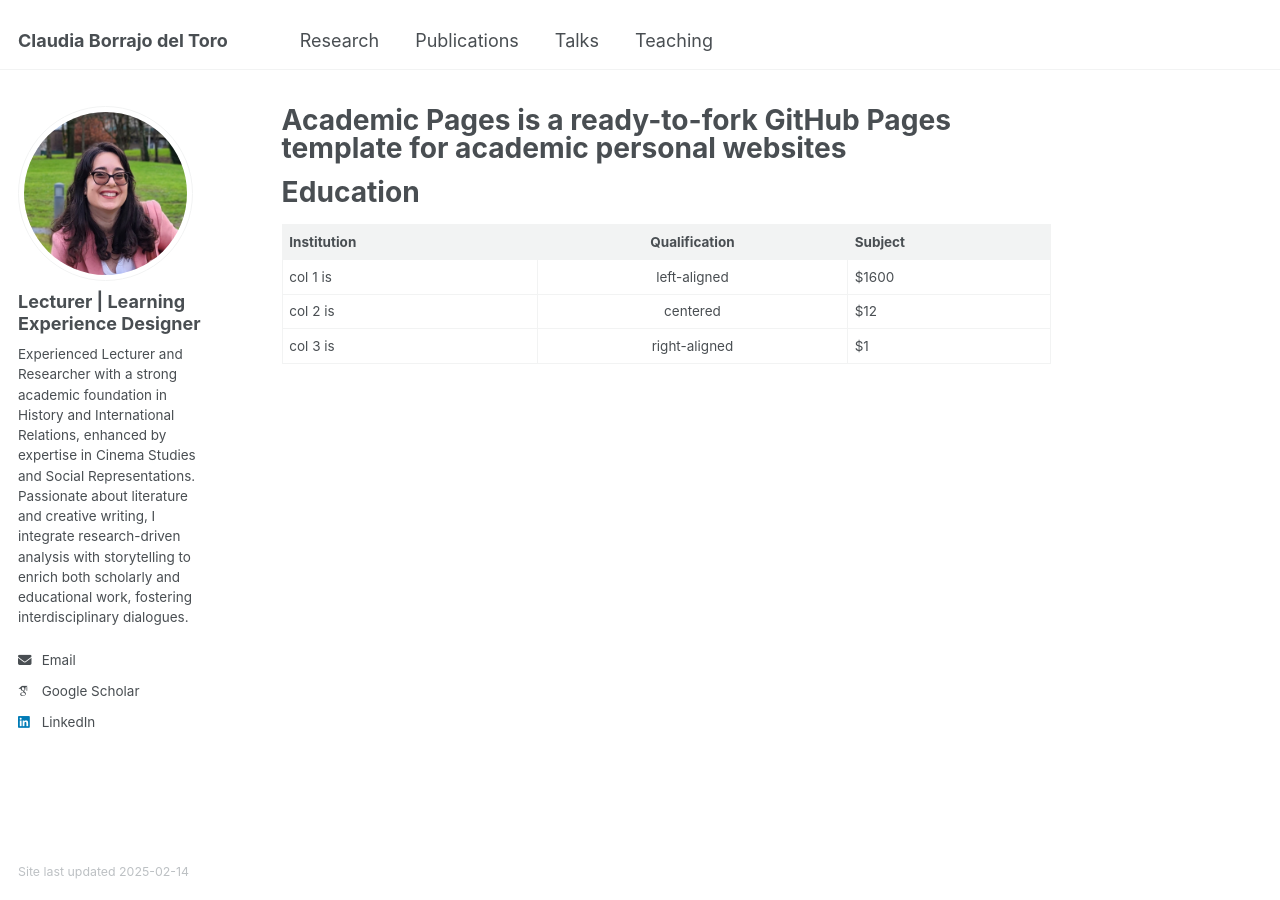
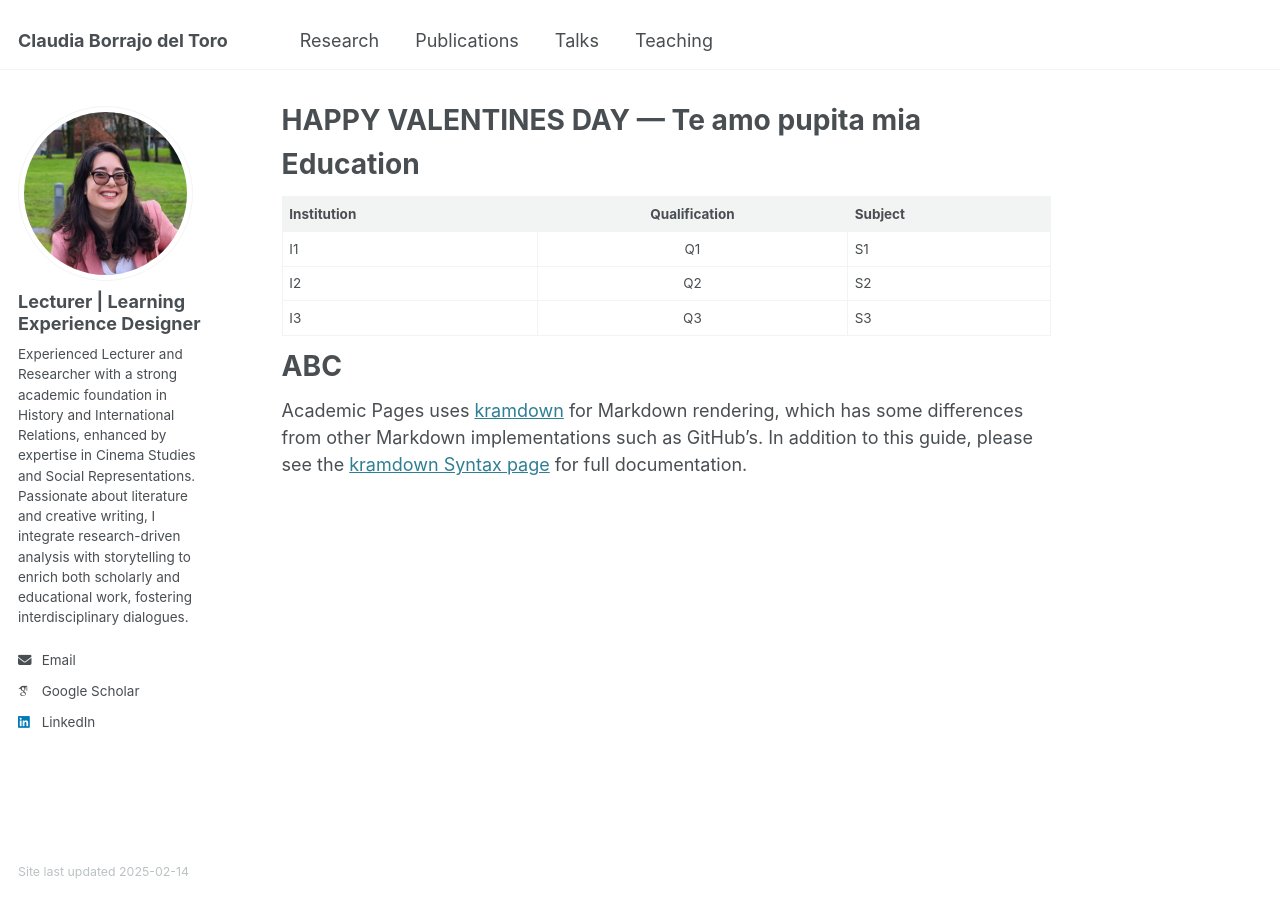
Before and after one commit to claudiabt/claudiabt.github.io, a Jekyll site: the page built from _pages/about.md, in a window 1280 px wide. Built offline with Jekyll 4.4.1, drawn with Linux system fonts in a browser that asks for light colours; some web fonts are replaced.

Commit message:
Update about.md

```diff
--- a/_pages/about.md
+++ b/_pages/about.md
@@ -1,6 +1,6 @@
 ---
 permalink: /
-title: "Academic Pages is a ready-to-fork GitHub Pages template for academic personal websites"
+title: "HAPPY VALENTINES DAY --- Te amo pupita mia"
 author_profile: true
 redirect_from:
   - /about/
@@ -10,8 +10,12 @@ redirect_from:
 Education
 ======
 
-| Institution   |      Qualification      |  Subject |
-|----------|:-------------:|------|
-| col 1 is |  left-aligned | $1600 |
-| col 2 is |    centered   |   $12 |
-| col 3 is | right-aligned |    $1 |
+| Institution |      Qualification      |  Subject |
+|-------------|:-----------------------:|----------|
+| I1 | Q1 | S1 |
+| I2 | Q2 | S2 |
+| I3 | Q3 | S3 |
+
+ABC
+======
+Academic Pages uses [kramdown](https://kramdown.gettalong.org/index.html) for Markdown rendering, which has some differences from other Markdown implementations such as GitHub's. In addition to this guide, please see the [kramdown Syntax page](https://kramdown.gettalong.org/syntax.html) for full documentation.
```
